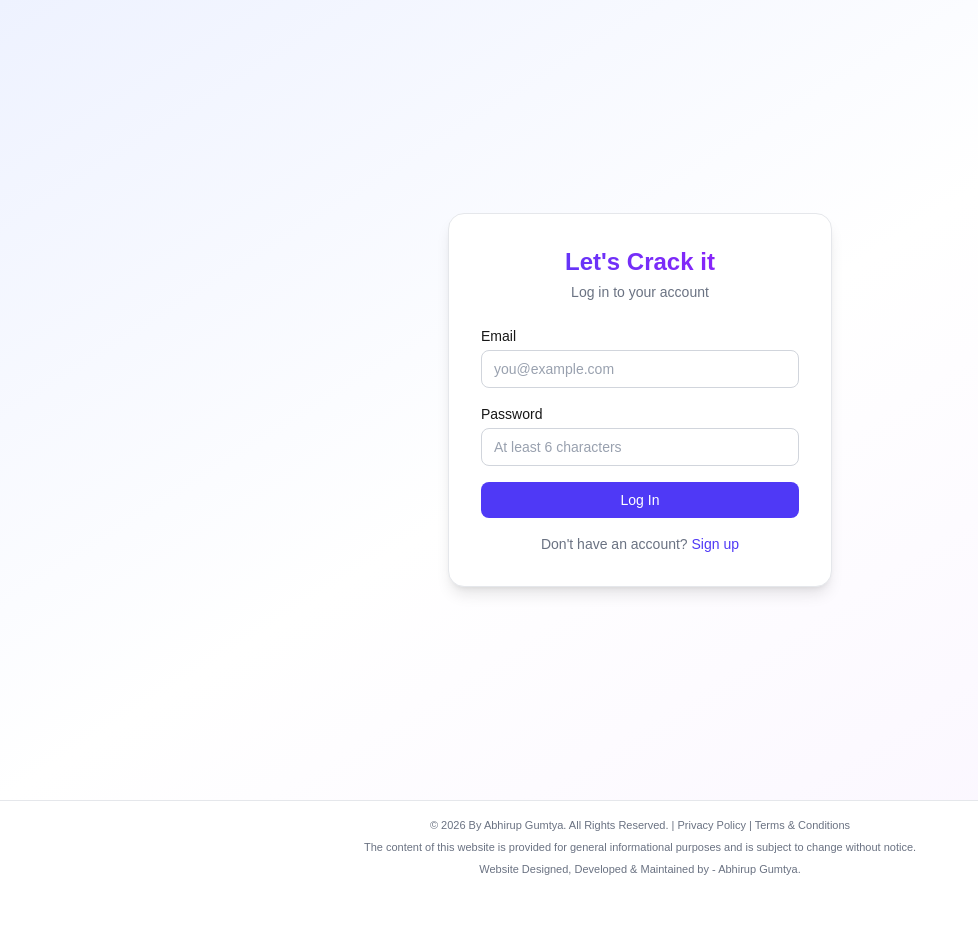
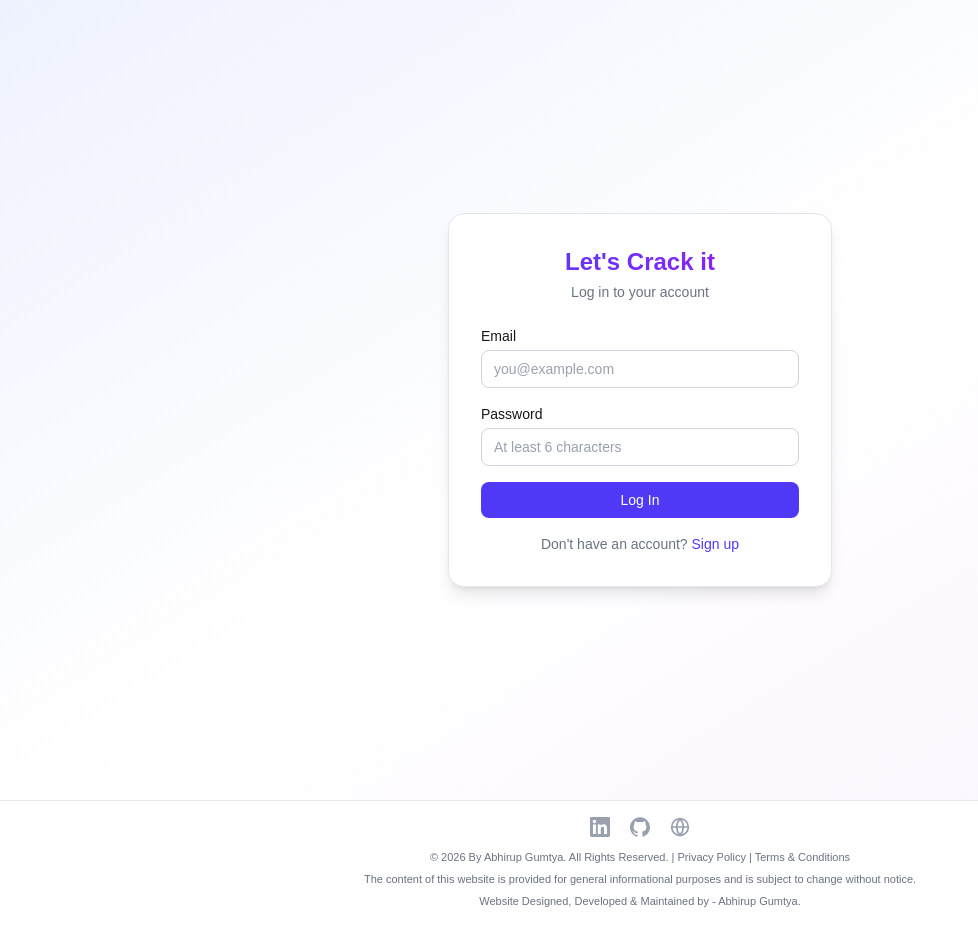
Before and after one commit to Abhirup2728/lets-crack-it, a Next.js app: page /login in a window 1280 px wide. Shown: the whole page, without its empty margins (0-978 px from the left). Before the commit the page ends 895 px from the top, so only its background shows below. Built offline with nearby package versions, Linux system fonts and the light colour scheme; no server answers.

Commit message:
Add LinkedIn, GitHub, and Portfolio icon links to global footer

```diff
--- a/app/goals/[id]/today/page.tsx
+++ b/app/goals/[id]/today/page.tsx
@@ -21,6 +21,19 @@ export default function TodayPage() {
   const [logs, setLogs] = useState<LogMap>({})
   const [loading, setLoading] = useState(true)
   const [saving, setSaving] = useState(false)
+  const [currentTime, setCurrentTime] = useState('')
+
+  useEffect(() => {
+    function updateClock() {
+      const now = new Date()
+      const h = String(now.getHours()).padStart(2, '0')
+      const m = String(now.getMinutes()).padStart(2, '0')
+      setCurrentTime(`${h}:${m}`)
+    }
+    updateClock()
+    const interval = setInterval(updateClock, 30000) // refresh every 30s
+    return () => clearInterval(interval)
+  }, [])
 
   useEffect(() => {
     async function load() {
@@ -71,6 +84,11 @@ export default function TodayPage() {
       if (!b.start_time) return -1
       return a.start_time.localeCompare(b.start_time)
     })
+
+  function isHappeningNow(task: GoalTask) {
+    if (!task.start_time || !task.end_time || !currentTime) return false
+    return currentTime >= task.start_time && currentTime <= task.end_time
+  }
 
   async function toggle(taskId: string) {
     const newValue = !logs[taskId]
@@ -163,12 +181,20 @@ export default function TodayPage() {
           <ul className="space-y-2">
             {todayTasks.map((t) => {
               const checked = !!logs[t.id]
+              const active = isHappeningNow(t)
               return (
-                <li key={t.id}>
+                <li key={t.id} className="relative">
+                  {active && (
+                    <div className="absolute -left-3 top-1/2 -translate-y-1/2 flex items-center gap-1 z-10">
+                      <span className="w-2.5 h-2.5 rounded-full bg-green-500 animate-pulse" />
+                    </div>
+                  )}
                   <label
-                    className="flex items-center gap-3 p-3 rounded-lg border-2 cursor-pointer transition"
+                    className={`flex items-center gap-3 p-3 rounded-lg border-2 cursor-pointer transition ${
+                      active ? 'ring-2 ring-green-400 ring-offset-2 shadow-md scale-[1.02]' : ''
+                    }`}
                     style={{
-                      backgroundColor: checked ? `${t.color}15` : '#fafafa',
+                      backgroundColor: checked ? `${t.color}15` : active ? `${t.color}20` : '#fafafa',
                       borderColor: t.color,
                     }}
                   >
@@ -179,7 +205,7 @@ export default function TodayPage() {
                       className="w-5 h-5"
                       style={{ accentColor: t.color }}
                     />
-                    <span className="font-medium" style={{ color: t.color }}>
+                    <span className="font-medium flex-1" style={{ color: t.color }}>
                       {t.label}
                       {t.start_time && t.end_time && (
                         <span className="text-xs text-gray-400 ml-2 font-normal">
@@ -187,6 +213,11 @@ export default function TodayPage() {
                         </span>
                       )}
                     </span>
+                    {active && (
+                      <span className="text-[10px] font-bold text-green-700 bg-green-100 px-2 py-1 rounded-full whitespace-nowrap">
+                        ● NOW
+                      </span>
+                    )}
                   </label>
                 </li>
               )
--- a/app/layout.tsx
+++ b/app/layout.tsx
@@ -34,14 +34,51 @@ export default function RootLayout({
         <div className="flex-1">{children}</div>
 
         <footer className="border-t border-gray-200 bg-white/60 backdrop-blur">
-          <div className="max-w-4xl mx-auto px-4 py-4 text-center text-[11px] leading-relaxed text-gray-500">
-            <p>
+          <div className="max-w-4xl mx-auto px-4 py-4 text-center">
+            <div className="flex justify-center items-center gap-5 mb-3">
+              <a
+                href="https://www.linkedin.com/in/abhirupgumtya"
+                target="_blank"
+                rel="noopener noreferrer"
+                aria-label="LinkedIn"
+                className="text-gray-400 hover:text-indigo-600 transition"
+              >
+                <svg xmlns="http://www.w3.org/2000/svg" viewBox="0 0 24 24" fill="currentColor" className="w-5 h-5">
+                  <path d="M20.447 20.452h-3.554v-5.569c0-1.328-.027-3.037-1.852-3.037-1.853 0-2.136 1.445-2.136 2.939v5.667H9.351V9h3.414v1.561h.046c.477-.9 1.637-1.85 3.37-1.85 3.601 0 4.267 2.37 4.267 5.455v6.286zM5.337 7.433c-1.144 0-2.063-.926-2.063-2.065 0-1.138.92-2.063 2.063-2.063 1.14 0 2.064.925 2.064 2.063 0 1.139-.925 2.065-2.064 2.065zm1.782 13.019H3.555V9h3.564v11.452zM22.225 0H1.771C.792 0 0 .774 0 1.729v20.542C0 23.227.792 24 1.771 24h20.451C23.2 24 24 23.227 24 22.271V1.729C24 .774 23.2 0 22.222 0h.003z"/>
+                </svg>
+              </a>
+              <a
+                href="https://github.com/Abhirup2728"
+                target="_blank"
+                rel="noopener noreferrer"
+                aria-label="GitHub"
+                className="text-gray-400 hover:text-gray-800 transition"
+              >
+                <svg xmlns="http://www.w3.org/2000/svg" viewBox="0 0 24 24" fill="currentColor" className="w-5 h-5">
+                  <path d="M12 .297c-6.63 0-12 5.373-12 12 0 5.303 3.438 9.8 8.205 11.385.6.113.82-.258.82-.577 0-.285-.01-1.04-.015-2.04-3.338.724-4.042-1.61-4.042-1.61-.546-1.387-1.333-1.756-1.333-1.756-1.089-.744.083-.729.083-.729 1.205.084 1.839 1.237 1.839 1.237 1.07 1.834 2.807 1.304 3.492.997.108-.775.418-1.305.762-1.605-2.665-.3-5.466-1.332-5.466-5.93 0-1.31.465-2.38 1.235-3.22-.135-.303-.54-1.523.105-3.176 0 0 1.005-.322 3.3 1.23.96-.267 1.98-.399 3-.405 1.02.006 2.04.138 3 .405 2.28-1.552 3.285-1.23 3.285-1.23.645 1.653.24 2.873.12 3.176.765.84 1.23 1.91 1.23 3.22 0 4.61-2.805 5.625-5.475 5.92.42.36.81 1.096.81 2.22 0 1.606-.015 2.896-.015 3.286 0 .315.21.69.825.57C20.565 22.092 24 17.592 24 12.297c0-6.627-5.373-12-12-12"/>
+                </svg>
+              </a>
+              <a
+                href="https://abhirup-gumtya-portfolio.netlify.app/"
+                target="_blank"
+                rel="noopener noreferrer"
+                aria-label="Portfolio"
+                className="text-gray-400 hover:text-purple-600 transition"
+              >
+                <svg xmlns="http://www.w3.org/2000/svg" viewBox="0 0 24 24" fill="none" stroke="currentColor" strokeWidth="2" strokeLinecap="round" strokeLinejoin="round" className="w-5 h-5">
+                  <circle cx="12" cy="12" r="10" />
+                  <line x1="2" y1="12" x2="22" y2="12" />
+                  <path d="M12 2a15.3 15.3 0 0 1 4 10 15.3 15.3 0 0 1-4 10 15.3 15.3 0 0 1-4-10 15.3 15.3 0 0 1 4-10z" />
+                </svg>
+              </a>
+            </div>
+            <p className="text-[11px] leading-relaxed text-gray-500">
               © 2026 By Abhirup Gumtya. All Rights Reserved. | Privacy Policy | Terms &amp; Conditions
             </p>
-            <p className="mt-1">
+            <p className="mt-1 text-[11px] leading-relaxed text-gray-500">
               The content of this website is provided for general informational purposes and is subject to change without notice.
             </p>
-            <p className="mt-1">
+            <p className="mt-1 text-[11px] leading-relaxed text-gray-500">
               Website Designed, Developed &amp; Maintained by - Abhirup Gumtya.
             </p>
           </div>
```
